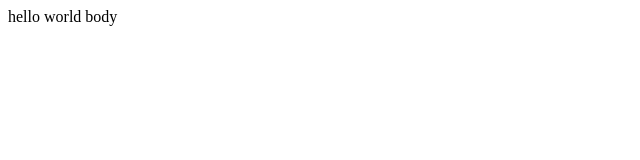
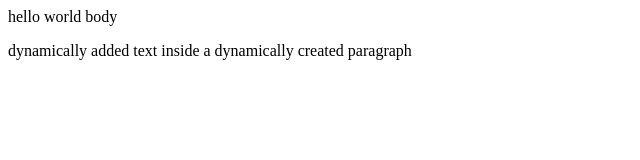
Before and after one commit to arhart/hello-world, a plain HTML site: page index.html in a window 1280 px wide. Shown: the whole page, without its empty margins (0-640 px from the left). Drawn offline with Linux system fonts and the light colour scheme.

Commit message:
Add files via upload

```diff
--- a/index.html
+++ b/index.html
@@ -1,6 +1,8 @@
 <!DOCTYPE html>
 <html>
 <head>
+  <meta charset="utf-8">
+  <script defer src="script.js"></script>
   <title>hello world title</title>
 </head>
 <body>
--- /dev/null
+++ b/script.js
@@ -0,0 +1,6 @@
+'use strict';
+const b = document.querySelector('body');
+const p = document.createElement('p');
+const t = document.createTextNode( 'dynamically added text inside a dynamically created paragraph' );
+p.appendChild( t );
+b.appendChild( p );
```
